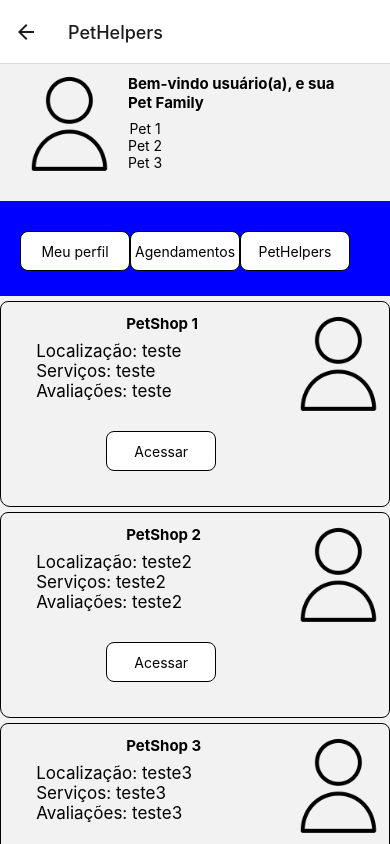
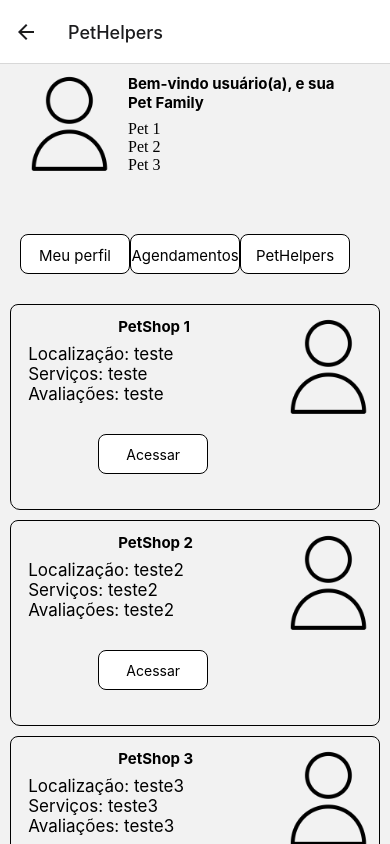
Before and after one commit to AntonioHannon24/App-Pet-Facil01, a React Native app: screen /PetHelpers in a window 390 px wide. Built offline with nearby package versions, Linux system fonts and the light colour scheme.

Commit message:
Ajustes de estilo no calendário, e habilitando TouchableOpacity no array de pets

```diff
--- a/src/Componentes/Estilos.js
+++ b/src/Componentes/Estilos.js
@@ -48,7 +48,7 @@ export const ButtonContainerForm = styled.TouchableOpacity`
 
 export const ButtonText = styled.Text`
     color:${props => props.theme.color};
-    font-size:14px;
+    font-size:15px;
     padding-top: 1px;
 
 `;
--- a/src/Componentes/mainComponents/estilos_main.js
+++ b/src/Componentes/mainComponents/estilos_main.js
@@ -57,7 +57,7 @@ export const PerfilContainer = styled.View`
 
 export const ButtonsContainer = styled.View`
     padding:20px;
-    background-color:blue;
+    //background-color:blue;
     flex-direction: row;
     align-items:center;
 `;
@@ -99,7 +99,7 @@ export const WelcomeText = styled.Text`
 
 export const ButtonsContainer2 = styled.View`
     padding:50px;
-    background-color:red;
+    //background-color:red;
     flex-direction: column;
     align-items:center;
     display: flex;
--- a/src/Componentes/mainComponents/main_clientes/Agendamentos/Style.js
+++ b/src/Componentes/mainComponents/main_clientes/Agendamentos/Style.js
@@ -12,7 +12,9 @@ const CalendarContainer = styled.View`
   margin-top: 5px;
   margin-left: 10px;
   margin-right: 10px;
+  margin-bottom: 40px;
   border: 1px solid black;
+  border-radius: 8px;
 `;
 
 const DateItem = styled.TouchableOpacity`
@@ -25,7 +27,18 @@ const DateItem = styled.TouchableOpacity`
 
 const DateText = styled.Text`
   color: ${({ isSelected }) => (isSelected ? 'green' : 'black')};
-  font-size: 14px; /* Ajuste o tamanho da fonte conforme necessário */
+  font-size: 16px; /* Ajuste o tamanho da fonte conforme necessário */
 `;
 
-export { Container, CalendarContainer, DateItem, DateText };
+const ButtonContainer2 = styled.TouchableOpacity`
+
+  padding: 10px;
+  height: 10px;
+  align-items: center;
+  justify-content: center;
+  margin-bottom: 12px;
+  `;
+
+
+
+export { Container, CalendarContainer, DateItem, DateText, ButtonContainer2 };
--- a/src/Componentes/mainComponents/main_clientes/Agendamentos/index.js
+++ b/src/Componentes/mainComponents/main_clientes/Agendamentos/index.js
@@ -2,7 +2,7 @@ import React, { useState } from 'react';
 import { ContainerMain, IconLogin, PetTextContainer, View, PetText } from "../Style";
 import { ButtonContainer, ButtonText } from "../../../Estilos.js";
 import { WelcomeText, TextContainer, ButtonsContainer } from '../../estilos_main.js';
-import {Container, CalendarContainer, DateItem, DateText} from './Style'
+import {Container, CalendarContainer, DateItem, DateText, ButtonContainer2} from './Style'
 import Calendar from './Calendar'; // Importe o componente do calendário
 //import * as Styles from './styles';
 
@@ -88,6 +88,13 @@ const AgendamentosClientes = ({ navigation }) => {
           {renderDateItem('31')}
         </CalendarContainer>
       </Container>
+
+      <ButtonContainer2 width={width}>
+          <ButtonText onPress={() => navigation.navigate("AgendamentosClientes")}>Confirmar agendamento</ButtonText>
+      </ButtonContainer2>
+      <ButtonContainer2 width={width}>
+          <ButtonText onPress={() => navigation.navigate("AgendamentosClientes")}>Meus Agendamentos</ButtonText>
+      </ButtonContainer2>
     </ContainerMain>
   );
 };
--- a/src/Componentes/mainComponents/main_clientes/PetHelpers/Style.js
+++ b/src/Componentes/mainComponents/main_clientes/PetHelpers/Style.js
@@ -8,6 +8,9 @@ export const TextContainer2 = styled.View`
     border-color: black;
     border-radius: 8px;
     border-bottom-left-radius: 10px;
+    margin-left: 10px;
+    margin-right: 10px;
+    margin-bottom: 5px;
 `;
 
 export const View2 = styled.View`
@@ -15,6 +18,8 @@ export const View2 = styled.View`
     margin-bottom: 30px;
     flex-wrap: wrap;
     width: 60%;
+    margin-left: 10px;
+    margin-right: 10px;
 `;
 
 export const DescriContainer2 = styled.View` //array de pets
--- a/src/Componentes/mainComponents/main_clientes/Style.js
+++ b/src/Componentes/mainComponents/main_clientes/Style.js
@@ -17,7 +17,7 @@ export const PetContainer = styled.View`
     flex: 1;
 `;
 
-export const PetText = styled.Text`
+export const PetText = styled.TouchableOpacity`
     margin-right: 8px;
 `;
 
```
